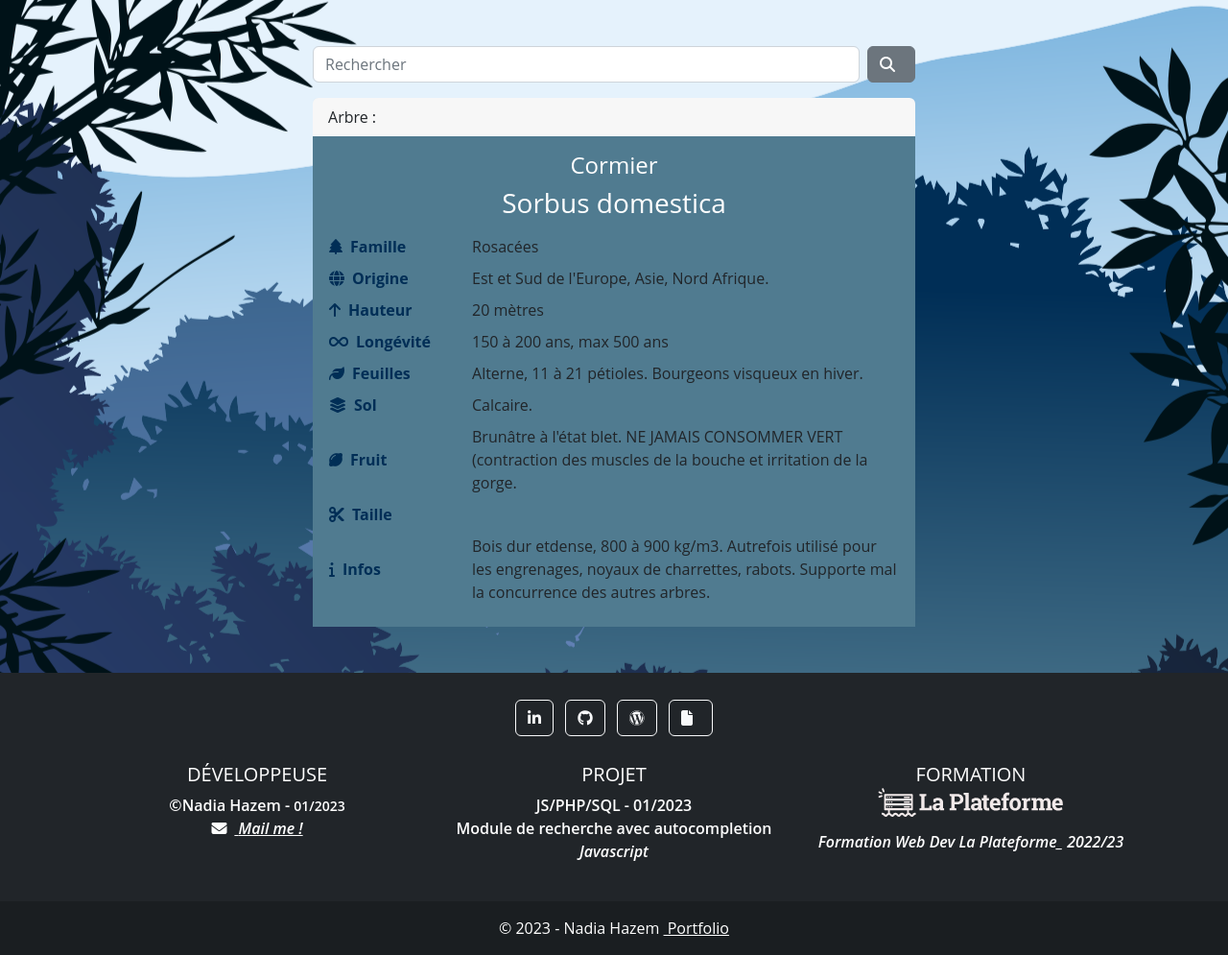
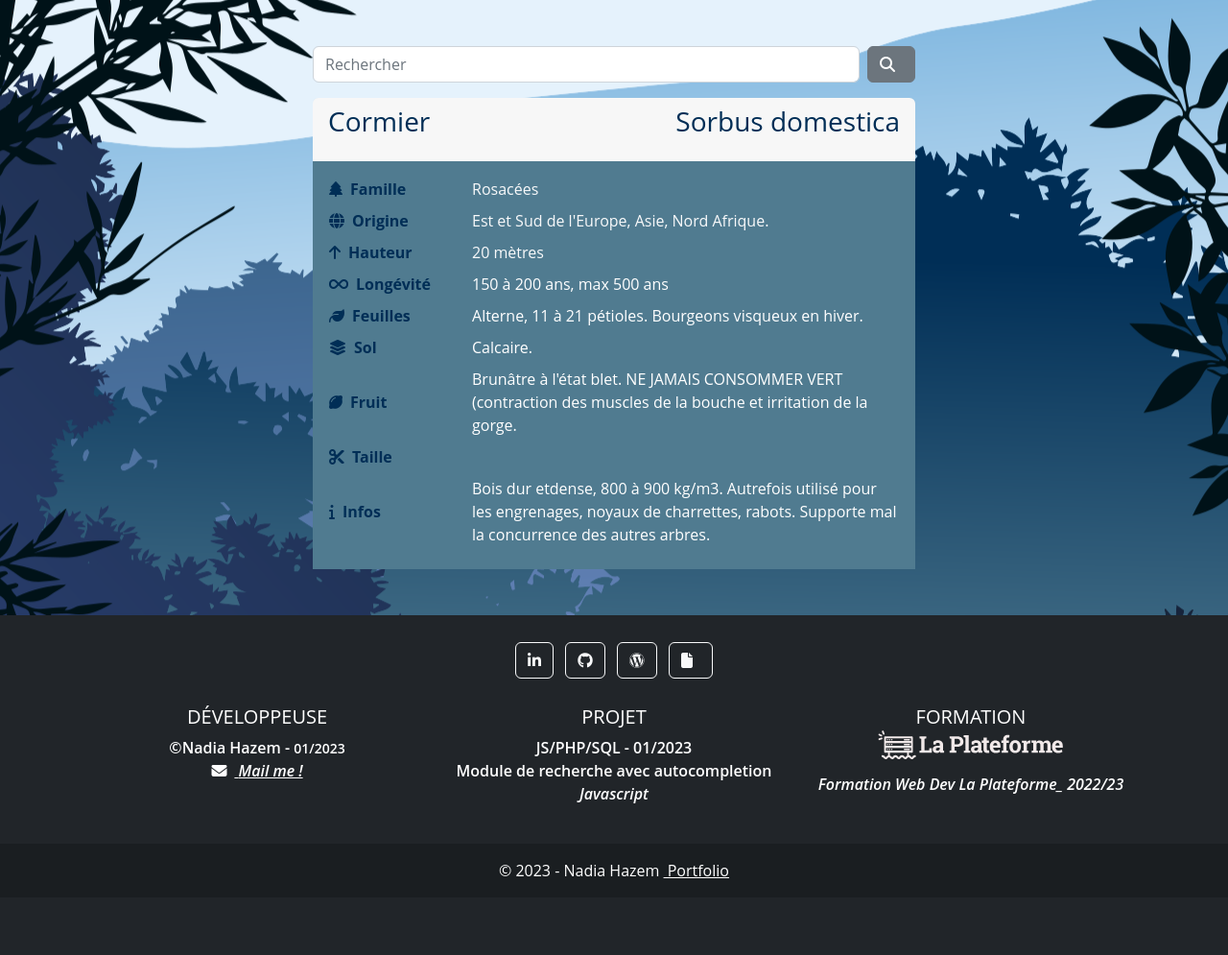
Before and after one commit to nadia-hazem/autocompletion, a PHP site: page /element.php?search=Cormier in a window 1280 px wide. Shown: the part 56-1051 px from the top of the page at 96% size. After the commit the page ends 971 px from the top, so only its background shows below. Run offline with PHP 8.4, Linux system fonts and the light colour scheme; data comes from the database, SQL or seed files in the repository; some libraries are stand-ins or nearby versions.

Commit message:
améliorations

```diff
--- a/assets/css/style.css
+++ b/assets/css/style.css
@@ -10,6 +10,8 @@ th { color: #002E56;}
 a { color: white;}
 
 a:hover { color: #002E56;}
+
+.text-info { color: #002E56!important;}
 
 .fas, .fa { padding-right: 0.5rem;}
 li {
--- a/element.php
+++ b/element.php
@@ -17,47 +17,48 @@ require_once 'includes/header.php';
         <section class="row">
             <div class="col-md-6 mx-auto">
                 <div class="card mx-auto" style="max-width: 50rem;">
-                    <div class="card-header">Arbre :</div>
+                    <div class="d-flex justify-content-between card-header">
+                        <h3 class="card-title text-center text-info"><?= $result[0]['vernaculaire'] ?></h3>
+                        <h3 class="card-text text-center text-info mb-3"><?= $result[0]['latin'] ?></h3>
+                    </div>
                     <div class="card-body bg-herb">
-                        <h4 class="card-title text-center"><?= $result[0]['vernaculaire'] ?></h4>
-                        <h3 class="card-text text-center mb-3"><?= $result[0]['latin'] ?></h3>
                         <table>
                             <tbody>
                                 <tr>
                                     <th scope="row" class="col-3 pb-2"><i class="fas fa-tree"></i>Famille</th>
-                                    <td class="text-right col-9 pb-2"><?= $result[0]['famille'] ?></td>
+                                    <td class="text-light col-9 pb-2"><?= $result[0]['famille'] ?></td>
                                 </tr>
                                 <tr>
                                     <th scope="row" class="col-3 pb-2"><i class="fas fa-globe"></i>Origine</td>
-                                    <td class="text-right col-9 pb-2"><?= $result[0]['origine'] ?></td>
+                                    <td class="text-light col-9 pb-2"><?= $result[0]['origine'] ?></td>
                                 </tr>
                                 <tr>
                                     <th scope="row" class="col-3 pb-2"><i class="fas fa-arrow-up"></i>Hauteur</td>
-                                    <td class="text-right col-9 pb-2"><?= $result[0]['hauteur'] ?> mètres</td>
+                                    <td class="text-light col-9 pb-2"><?= $result[0]['hauteur'] ?> mètres</td>
                                 </tr>
                                 <tr>
                                     <th scope="row" class="col-3 pb-2"><i class="fas fa-infinity"></i>Longévité</td>
-                                    <td class="text-right col-9 pb-2"><?= $result[0]['longevite'] ?> ans</td>
+                                    <td class="text-white col-9 pb-2"><?= $result[0]['longevite'] ?> ans</td>
                                 </tr>
                                 <tr>
                                     <th scope="row" class="col-3 pb-2"><i class="fas fa-leaf"></i>Feuilles</td>
-                                    <td class="text-right col-9 pb-2"><?= $result[0]['feuille'] ?></td>
+                                    <td class="text-white col-9 pb-2"><?= $result[0]['feuille'] ?></td>
                                 </tr>
                                 <tr>
                                     <th scope="row" class="col-3 pb-2"><i class="fas fa-layer-group"></i>Sol</td>
-                                    <td class="text-right col-9 pb-2"><?= $result[0]['sol'] ?></td>
+                                    <td class="text-white col-9 pb-2"><?= $result[0]['sol'] ?></td>
                                 </tr>
                                 <tr>
                                     <th scope="row" class="col-3 pb-2"><i class="fa fa-lemon"></i>Fruit</td>
-                                    <td class="text-right col-9 pb-2"><?= $result[0]['fruit'] ?></td>
+                                    <td class="text-white col-9 pb-2"><?= $result[0]['fruit'] ?></td>
                                 </tr>
                                 <tr>
                                     <th scope="row" class="col-3 pb-2"><i class="fa fa-scissors"></i>Taille</td>
-                                    <td class="text-right col-9 pb-2"><?= $result[0]['taille'] ?></td>
+                                    <td class="text-white col-9 pb-2"><?= $result[0]['taille'] ?></td>
                                 </tr>
                                 <tr>
                                     <th scope="row" class="col-3 pb-2"><i class="fas fa-info"></i>Infos</td>
-                                    <td class="text-right col-9 pb-2"><?= $result[0]['info'] ?></td>
+                                    <td class="text-white col-9 pb-2"><?= $result[0]['info'] ?></td>
                                 </tr>
                             </tbody>
                         </table>
```
